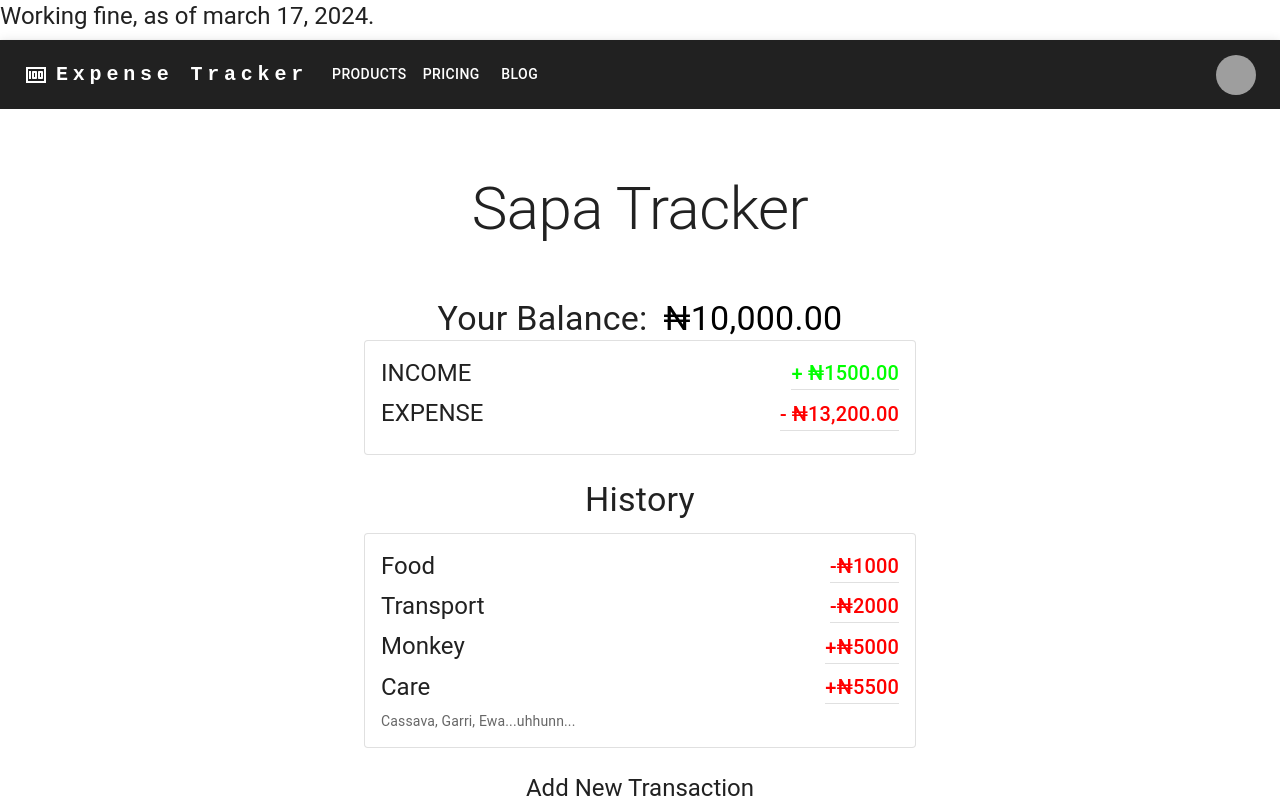
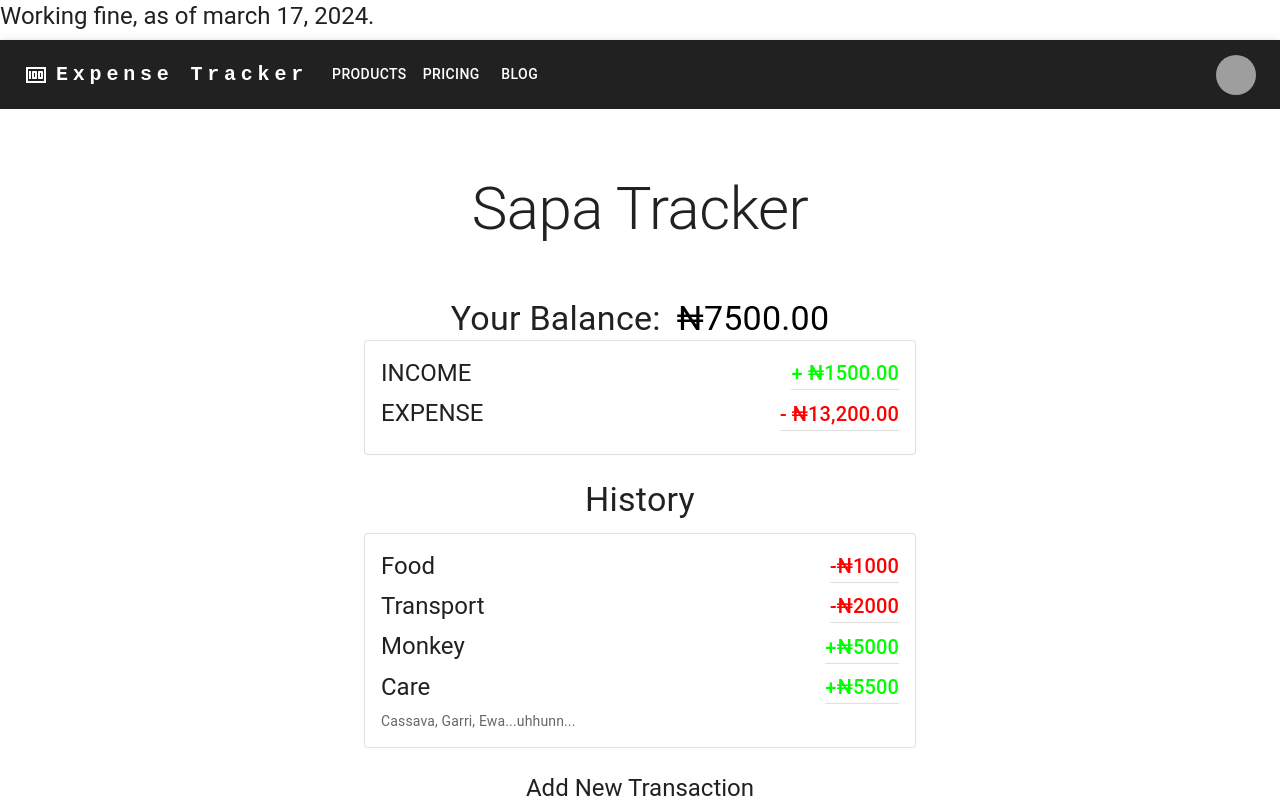
Before and after one commit to maximus-kai/Budget, a React (Create React App) app: page / in a window 1280 px wide. Shown: the top 800 px of the page. Built offline with nearby package versions, Linux system fonts and the light colour scheme; grey boxes are pictures that could not be loaded.

Commit message:
added the logic for the total amount

```diff
--- a/src/Components/Balance.jsx
+++ b/src/Components/Balance.jsx
@@ -1,9 +1,17 @@
-import React from 'react';
+import React,{useContext} from 'react';
 import Typography from '@mui/material/Typography';
 import { Box, Stack } from '@mui/material';
+import { GlobalContext } from '../context/GlobalState';
 
 
 const Balance = () => {
+  const {transactions} = useContext(GlobalContext);
+
+  const Amount = transactions.map((eachTransaction)=> eachTransaction.something);
+  const Total = Amount.reduce((acc,item)=>(acc += item),0).toFixed(2)
+console.log(Amount,Total)
+
+
   return (
     <Box >
 
@@ -25,7 +33,7 @@ const Balance = () => {
             align="center"
             color="black"
             gutterBottom>
-            ₦10,000.00
+            ₦{Total}
             </Typography>
     </Stack>
   </Box>
--- a/src/Components/History.jsx
+++ b/src/Components/History.jsx
@@ -6,11 +6,14 @@ import AddTransaction from './AddTransaction';
 
 const History = ({Transaction}) => {
   let sign;
+  let TheColor;
   if (Transaction.something <0){
      sign = "-";
+     TheColor = "#FF0000";
   }
     else{
      sign = "+";
+     TheColor = "#00ff00";
   }
   return (
     <Stack direction="row" justifyContent="space-between" alignItems="center">
@@ -20,7 +23,8 @@ const History = ({Transaction}) => {
             <Typography gutterBottom
             variant="h6"
             align="center"
-            color="#FF0000"
+            color = {TheColor}
+            // color="#FF0000"
             component="div">
             {sign}₦{Math.abs(Transaction.something)}
             <Divider/>
```
